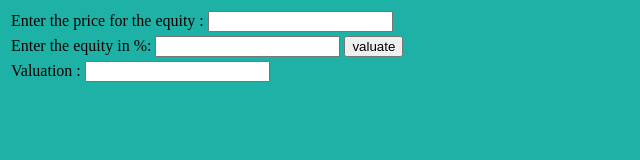
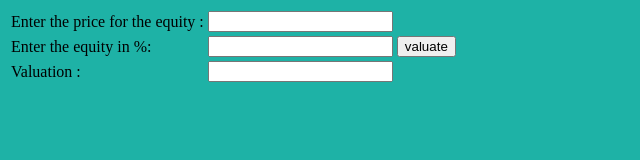
Before and after one commit to otterinari/cv, a plain HTML site: page valuation.html in a window 1280 px wide. Shown: the whole page, without its empty margins (0-640 px from the left). Drawn offline with Linux system fonts and the light colour scheme.

Commit message:
Update valuation.html

```diff
--- a/valuation.html
+++ b/valuation.html
@@ -14,12 +14,12 @@ document.getElementById("answer").value= valuation;
 <body style = "background-color:#1eb2a6">
   <table>
     <tr>
-      <td>Enter the price for the equity : <input id="first"></td></tr>
+      <td>Enter the price for the equity :</td> <td><input id="first"></td></tr>
     <tr>
-<td>Enter the equity in %: <input id="second">
-  <button onclick="valuation()">valuate</button></td></tr>
+      <td>Enter the equity in %:</td> <td><input id="second"></td>
+ <td> <button onclick="valuation()">valuate</button></td></tr>
     <tr>
-      <td>Valuation : <input id="answer"></td></tr>
+      <td>Valuation :</td><td> <input id="answer"></td></tr>
   </table>
 </body>
 </html>
```
